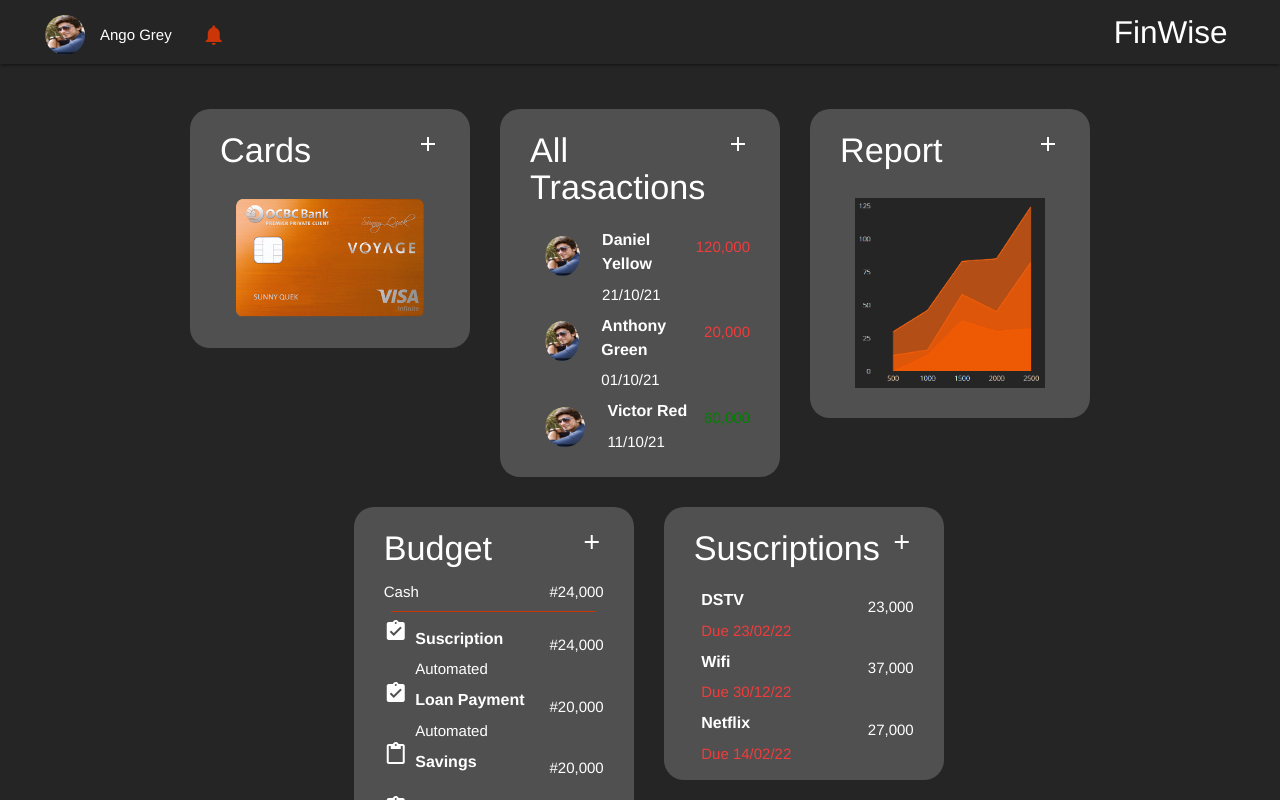
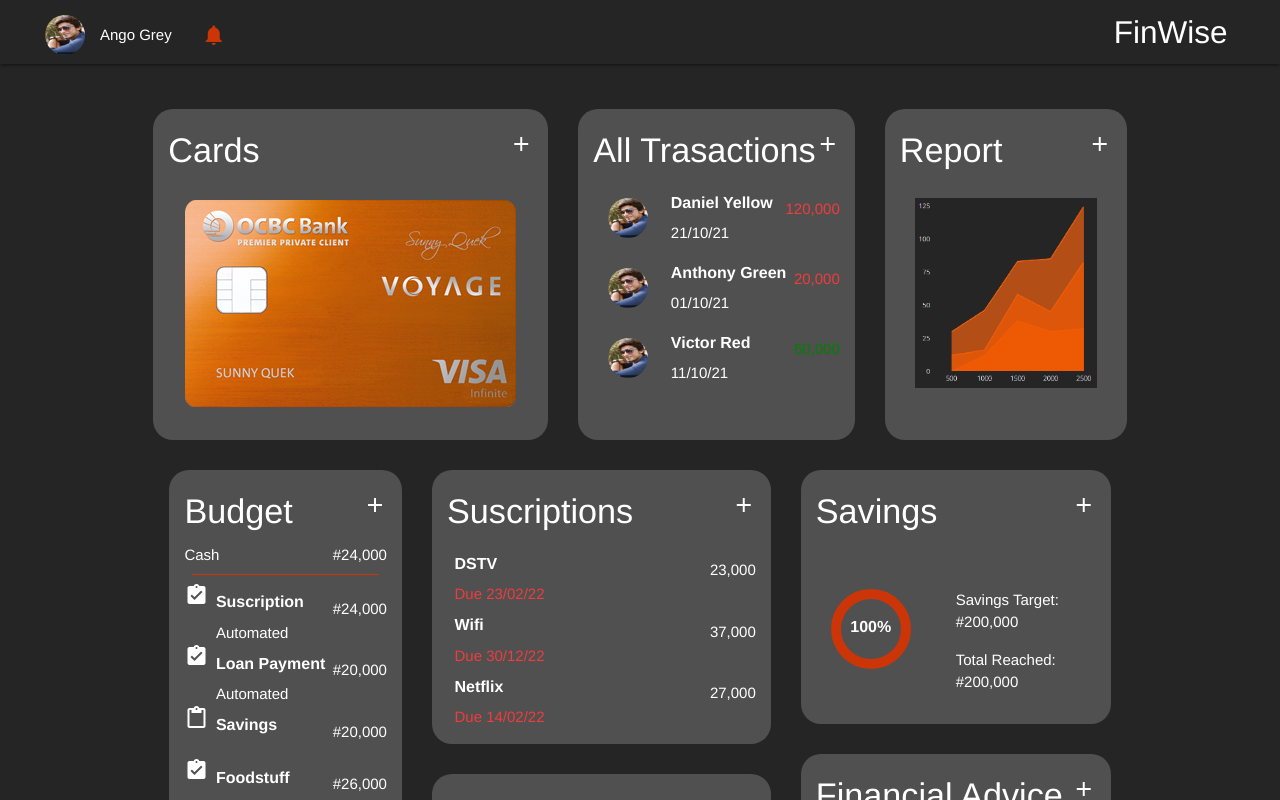
Before and after one commit to Ango-Jay/dashboard-finwise, a Vue app: page / in a window 1280 px wide. Shown: the top 800 px of the page. Built offline with nearby package versions, Linux system fonts and the light colour scheme.

Commit message:
fixed circle

```diff
--- a/src/pages/dashboard.vue
+++ b/src/pages/dashboard.vue
@@ -1,8 +1,8 @@
 <template>
   <NavBar />
-  <div class="container">
-    <div class="row dashboard-border-flex-container">
-      <div class="col s12 dashboard-border">
+  <div class="dashboard-border-flex-container">
+    <div class="dashboard-special">
+      <div class="dashboard-border">
         <div class="dashboard-title-flex-container">
           <h4 class="disp-flex">Cards</h4>
           <h4 class="disp-flex"><i class="material-icons">add</i></h4>
@@ -13,7 +13,7 @@
           alt="atm card"
         />
       </div>
-      <div class="col s12 dashboard-border">
+      <div class="dashboard-border">
         <div class="dashboard-title-flex-container">
           <h4 class="disp-flex">All Trasactions</h4>
           <h4 class="disp-flex"><i class="material-icons">add</i></h4>
@@ -37,7 +37,7 @@
           button-style="color: green"
         />
       </div>
-      <div class="col s12 dashboard-border">
+      <div class="dashboard-border">
         <div class="dashboard-title-flex-container">
           <h4 class="disp-flex">Report</h4>
           <h4 class="disp-flex"><i class="material-icons">add</i></h4>
@@ -48,8 +48,9 @@
           alt="graph"
         />
       </div>
+    </div>
     <div class="dashboard-special">
-      <div class="col s12 dashboard-border">
+      <div class="dashboard-border">
         <div class="dashboard-title-flex-container">
           <h4 class="disp-flex">Budget</h4>
           <h4 class="disp-flex"><i class="material-icons">add</i></h4>
@@ -63,7 +64,7 @@
         <Transaction />
       </div>
       <div class="dashboard-special-2">
-      <div class="col s12 dashboard-border">
+        <div class="dashboard-border">
           <div class="dashboard-title-flex-container">
             <h4 class="disp-flex">Suscriptions</h4>
             <h4 class="disp-flex"><i class="material-icons">add</i></h4>
@@ -84,7 +85,7 @@
             suscriptionPrice="27,000"
           />
         </div>
-      <div class="col s12 dashboard-border">
+        <div class="dashboard-border">
           <div class="dashboard-title-flex-container">
             <h4 class="disp-flex">Loans</h4>
             <h4 class="disp-flex"><i class="material-icons">add</i></h4>
@@ -115,17 +116,21 @@
           <div class="disp-flex justify-end">
             <p>Amount left: #40,000</p>
           </div>
-      </div></div>
+        </div>
+      </div>
       <div class="dashboard-special-2">
-      <div class="col s12 dashboard-border">
+        <div class="dashboard-border">
           <div class="dashboard-title-flex-container">
             <h4 class="disp-flex">Savings</h4>
             <h4 class="disp-flex"><i class="material-icons">add</i></h4>
           </div>
           <div class="disp-flex">
+            <div>
               <div class="dashboard-circular-loader">
-            <p class="ml-half mt-1 font-700">100%</p>
+                <p class="center-align font-700">100%</p>
               </div>
+            </div>
+
             <div>
               <p>Savings Target: #200,000</p>
               <p>Total Reached: #200,000</p>
@@ -133,7 +138,7 @@
           </div>
         </div>
 
-      <div class="col s12 dashboard-border">
+        <div class="dashboard-border">
           <div class="dashboard-title-flex-container">
             <h4 class="disp-flex">Financial Advice</h4>
             <h4 class="disp-flex"><i class="material-icons">add</i></h4>
@@ -142,9 +147,11 @@
             Try dey enjoy life.<br />
             Problem no dey finish.
           </blockquote>
-      </div></div></div>
         </div>
       </div>
+    </div>
+  </div>
+
   <Footer />
 </template>
 
@@ -161,7 +168,7 @@ export default {
     Footer: FooterVue,
     NavBar: NavBarVue,
     Transaction: TransactionVue,
-    Suscriptions: SuscriptionsVue,
-  },
+    Suscriptions: SuscriptionsVue
+  }
 };
 </script>
--- a/src/styles/main.scss
+++ b/src/styles/main.scss
@@ -2,28 +2,11 @@
 @import "./helpers/helpers";
 
 /* section */
-div.container{
-@include respond(tab-port){
-width:100%;
-padding-left:2rem;
-padding-right:2rem;
-}
-@include respond(tab-land){
-width:100%;
-padding-left:2rem;
-padding-right:2rem;
-}
-@include respond(big-desktop){
-max-width:1720px;
-}
-}
 nav {
   background-color: transparent !important;
   margin-bottom: 2rem;
 }
-/*div.dashboard-nav {
-  background-color: #252525;
-}*/
+
 ul.dashboard-sidenav {
   background-color: #252525;
   color: #fff;
@@ -60,23 +43,13 @@ li a:hover {
   flex-direction: column;
   justify-content: center;
   align-items: center;
-
-  @include respond(tab-port-sm){
+flex-wrap: wrap;
+padding:0 2rem;
+ /* @include respond(tab-port-sm){
     align-items: flex-start;
-    justify-content: start;
+    justify-content: center;
     flex-direction: row;
-    flex-wrap: wrap;
-
-  }
-  @include respond(tab-land){
-
-    justify-content: center;
-
-
-  }
-  @include respond(big-desktop){
-justify-content:center;
-}
+  }*/
 }
 .dashboard-title-flex-container {
   display: flex;
@@ -88,35 +61,18 @@ justify-content:center;
   flex-direction: row;
   justify-content: space-between;
 }
-.col.s12.dashboard-border {
+div.dashboard-border {
   display: flex;
   flex-direction: column;
   background-color: #505050;
   border-radius: 20px;
-  max-width: 300px;
   height: auto;
   color: #fff;
-  padding-left: 2rem;
-  padding-right: 2rem;
-  padding-bottom: 1rem;
-  margin-top: 1rem;
-  margin-bottom: 1rem;
-  margin-left: 1rem !important;
-  margin-right: 1rem;
-  @include respond(phone){
-    max-width: 400px;
-  }
-  @include respond(tab-port-sm){
-    max-width: 300px;
-  }
-   @include respond(tab-land){
-max-width:280px;
+padding: 0rem 1rem 1rem 1rem;
+  margin: 1rem;
 
-
-  }
 }
 .dashboard-card-img {
-  width: 100%;
   height: auto;
   padding: 1rem;
 }
@@ -129,7 +85,6 @@ max-width:280px;
   -moz-border-radius: 50%;
 }
 .dashboard-graph-img {
-  width: 100%;
   height: 220px;
   padding: 1rem;
 }
@@ -145,16 +100,20 @@ div.dashboard-loader-progress {
   background-color: #cc3507 !important;
 }
 .dashboard-circular-loader {
-  border: 16px solid #252525;
+ border: 10px solid #cc3507;
   border-radius: 50%;
-  border-top: 16px solid #cc3507;
-  border-bottom: 16px solid #cc3507;
-  border-right: 16px solid #cc3507;
-  border-left: 16px solid #cc3507;
-  width: 120px;
-  height: 120px;
-  padding: 1rem;
+  border-color: #cc3507;
+ background-color: #505050;
+  width: 80px !important;
+  height: 80px;
   margin: 1rem;
+}
+.dashboard-special{
+  display:flex;
+  flex-direction: column;
+  @include respond(tab-port){
+    flex-direction:row;
+     }
 }
 /*
 .dashboard-special{
@@ -173,18 +132,20 @@ div.dashboard-loader-progress {
 }*/
 .dashboard-special-2{
 @include respond(tab-port){
-
    display:flex;
- flex-direction:row;
- flex-wrap:wrap;
+ flex-direction:column;
+ justify-content: space-between;
   }
    @include respond(tab-land){
- margin-left:2rem;
    display:flex;
  flex-direction:column;
   flex-wrap:nowrap;
   }
 }
+.dashboard-special-2 div{
+  flex-grow: 1;
+  flex-basis: 50%;
+}
 footer.dashboard-page-footer {
   background-color: #505050;
 }
--- a/src/styles/mediaQueries/_mediaQueries.scss
+++ b/src/styles/mediaQueries/_mediaQueries.scss
@@ -25,9 +25,9 @@
  }
  // Table Portrait
  @if $breakpoint == tab-port {
-   @media (min-width: /*56.25em*/62em) {
+   @media (min-width: 62.5em) {
      @content;
-   } //900px
+   } //1000px
  }
  // Table Landscape
  @if $breakpoint == tab-land {
```
Lines whose indentation alone changed are shown as unchanged.
